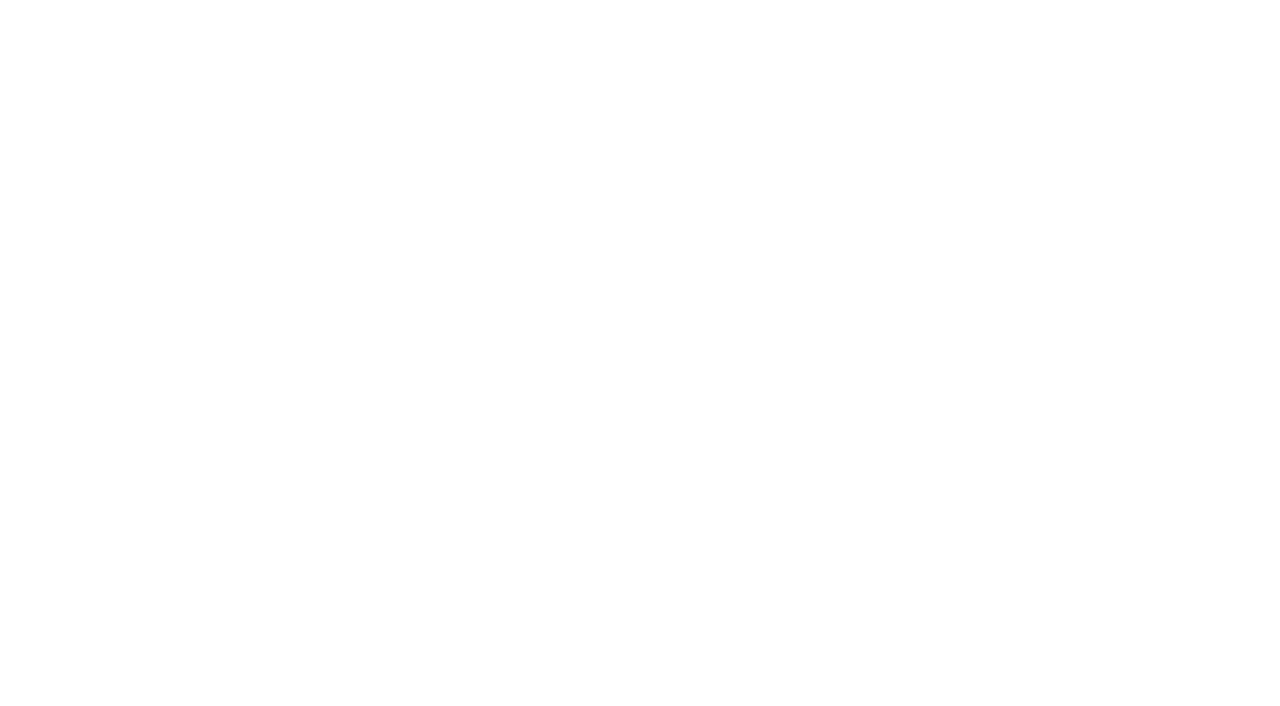
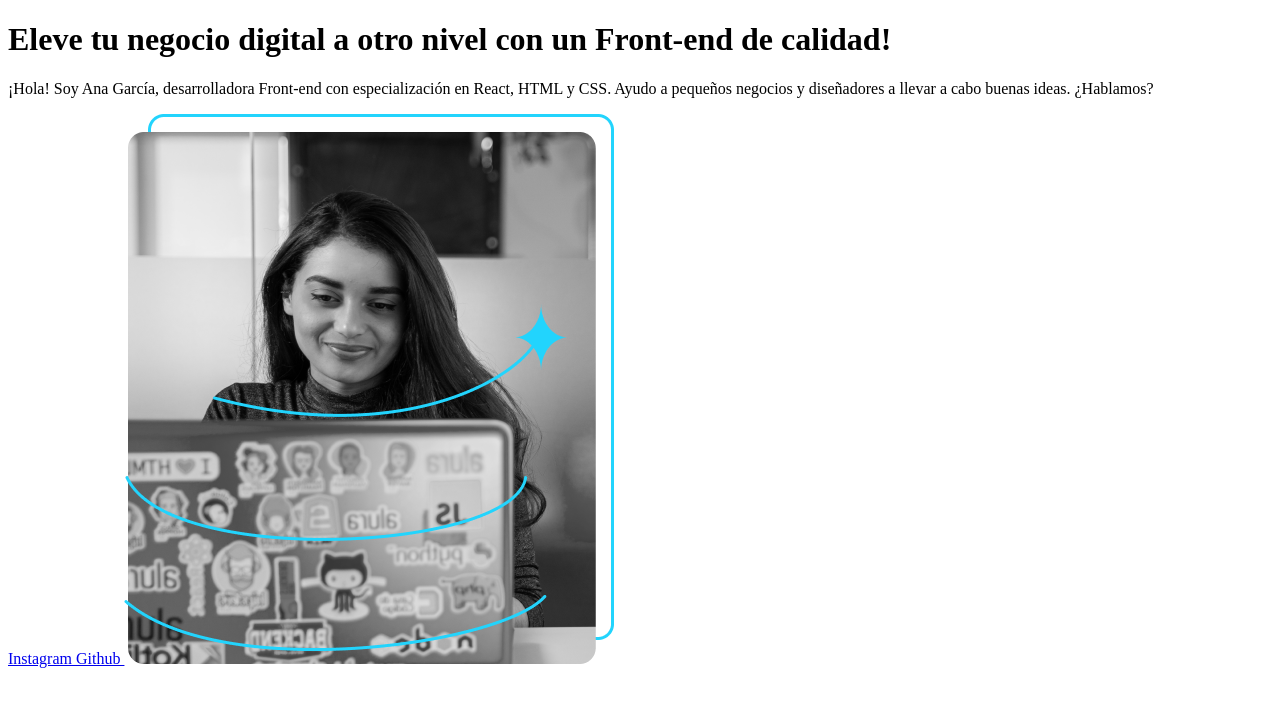
Before and after one commit to EddJP/HTML.CSS1, a plain HTML site: page index.html in a window 1280 px wide. Drawn offline with Linux system fonts and the light colour scheme.

Commit message:
Primera modificacion

```diff
--- a/index.html
+++ b/index.html
@@ -1,5 +1,5 @@
 <!DOCTYPE html>
-<html lang="en">
+<html lang="es">
 <head>
     <meta charset="UTF-8">
     <meta name="viewport" content="width=device-width, initial-scale=1.0">
@@ -8,6 +8,18 @@
 <body>
     <header> </header>
     <main> </main>
-    <footer> </footer>
+        <h1>
+            Eleve tu negocio digital a otro nivel <strong>  con un Front-end de calidad!
+            </strong>
+            </h1>
+            <p>
+                ¡Hola! Soy Ana García, desarrolladora Front-end con especialización en React,
+                 HTML y CSS. Ayudo a pequeños negocios y diseñadores a llevar a cabo buenas ideas.
+                 ¿Hablamos?
+            </p>
+            <a href="https://www.instagram.com/"> Instagram </a>
+            <a href="https://www.github.com/"> Github </a>
+            <img src="Imagem.png" alt="Imagen Ana trabajando"
+    <footer></footer>
 </body>
 </html>
```
Also changed, not shown: Imagem.png (added).
